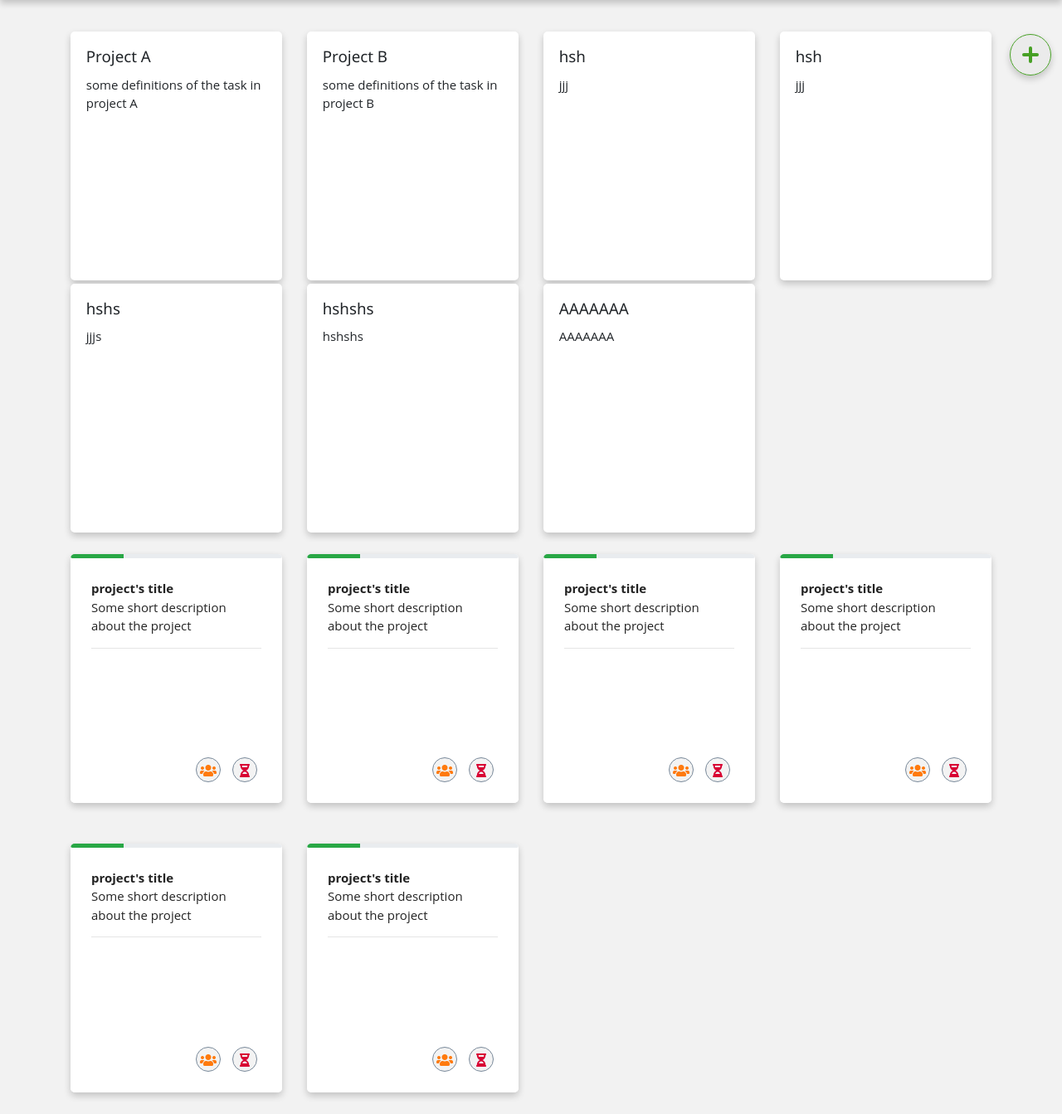
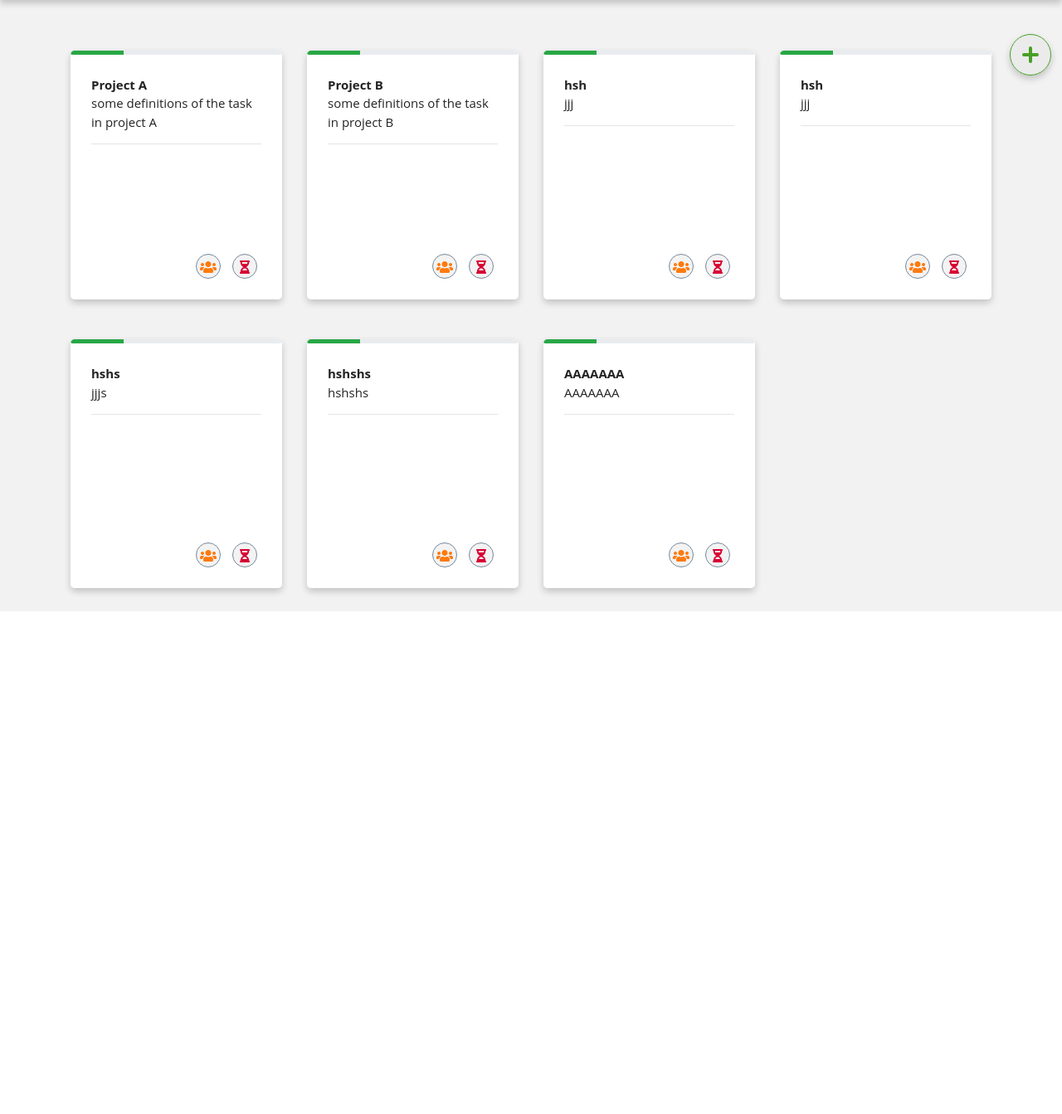
Before and after one commit to afieqhamieza/Project-Management, a Django app: page /engagements/ in a window 1280 px wide. Shown: the part 63-1406 px from the top of the page at 83% size. After the commit the page ends 800 px from the top, so only its background shows below. Run offline with Django 3.2, Linux system fonts and the light colour scheme; data comes from the database, SQL or seed files in the repository; both versions use the stored data as it was after the commit; some libraries are stand-ins or nearby versions.

Commit message:
django form worked!!!

```diff
--- a/ee/engagement/forms.py
+++ b/ee/engagement/forms.py
@@ -2,28 +2,21 @@ from django import forms
 from .models import *
 
 class EngagementForm(forms.ModelForm):
-    title = forms.CharField(label="Project Title", required=False,widget=forms.TextInput(
-        attrs={
-                "placeholder":" Project's title",
-                'class':'target',
-        }))
-    body = forms.CharField(label="Project's Description", required=False, widget=forms.TextInput(
-        attrs={
-                "placeholder":"Project's Description",
-        }))
-    startDate = forms.CharField(label="Start Date yyyy/mm/dd", required=False, widget=forms.TextInput(
-        attrs={
-                "placeholder":"Start Date yyyy/mm/dd",
-        }))
-    endDate = forms.CharField(label="End Date yyyy/mm/dd", required=False, widget=forms.TextInput(
-        attrs={
-                "placeholder":"End Date yyyy/mm/dd",
-        }))
-    staffId = forms.CharField(label="Engaged Employee", required=False, widget=forms.TextInput(
-        attrs={
-                "placeholder":"Engaged Employee",
-        }))
+    title = forms.CharField(label="Project Title", required=False, widget=forms.TextInput( attrs={}) )
+    body = forms.CharField(label="Project's Description", required=False, widget=forms.TextInput( attrs={}) )
+    startDate = forms.CharField(label="Start Date yyyy-mm-dd", required=False, widget=forms.TextInput( attrs={}) )
+    endDate = forms.CharField(label="End Date yyyy-mm-dd", required=False, widget=forms.TextInput( attrs={}) )
+    staffId = forms.CharField(label="Engaged Employee", required=False, widget=forms.TextInput( attrs={}) )
 
+    # clean start date
+    def clean_start_date(self):
+        data = self.cleaned_data['startDate']
+        # Check if a date is not in the past.
+        if data < datetime.date.today():
+            raise ValidationError(_('Invalid date - date has passed'))
+        # return the cleaned data.
+        return data
+    # end of clean start date function
 
     class Meta:
         model = Engagement
--- a/ee/engagement/templates/engagement_index.html
+++ b/ee/engagement/templates/engagement_index.html
@@ -35,15 +35,18 @@
 
                     <!-- Modal body -->
                     <form class="cuba" action="" method="post">
+                        {% csrf_token %}
                         <div class="group">
-                            <input type="text" required="true" id="{{form.title.id_for_label}}">
+                            <!-- <input type="text" required="true" id="{{form.title.id_for_label}}"> -->
+                            {{form.title}}
                             <span class="highlight"></span>
                             <span class="bar"></span>
                             <label>{{form.title.label}}</label>
                         </div>
 
                         <div class="group">
-                            <input type="text" required id="{{ form.body.id_for_label }}">
+                            <!-- <input type="text" required="true" id="{{ form.body.id_for_label }}"> -->
+                            {{form.body}}
                             <span class="highlight"></span>
                             <span class="bar"></span>
                             <label>{{ form.body.label }}</label>
@@ -52,7 +55,8 @@
                         <div class="row">
                             <div class="col">
                                 <div class="group">
-                                    <input type="text" required id="{{ form.startDate.id_for_label }}">
+                                    <!-- <input type="text" required="true" id="{{ form.startDate.id_for_label }}"> -->
+                                    {{ form.startDate }}
                                     <span class="highlight"></span>
                                     <span class="bar"></span>
                                     <label>{{ form.startDate.label }}</label>
@@ -61,7 +65,8 @@
                             &nbsp; &nbsp;
                             <div class="col">
                                 <div class="group">
-                                    <input type="text" required id="{{ form.endDate.id_for_label }}">
+                                    <!-- <input type="text" required="true" id="{{ form.endDate.id_for_label }}"> -->
+                                    {{ form.endDate }}
                                     <span class="highlight"></span>
                                     <span class="bar"></span>
                                     <label>{{ form.endDate.label }}</label>
@@ -70,17 +75,22 @@
                         </div>
 
                         <div class="group">
-                            <input type="text" required id="{{ form.staffId.id_for_label }}">
+                            <!-- <input type="text" required="true" id="{{ form.staffId.id_for_label }}"> -->
+                            {{ form.staffId }}
                             <span class="highlight"></span>
                             <span class="bar"></span>
                             <label>{{ form.staffId.label }}</label>
                         </div>
+                        <input type="submit" name="addProj" class="btn" value="Submit" style="background-color: #D80032; color: white; width: auto;">
                     </form>
 
                     <!-- Modal footer -->
                     <div class="modal-footer">
-                        <button type="submit" class="btn" style="background-color: #D80032; color: white;"><strong>Submit</strong></button>
+                        <input type="submit" name="addProj" class="btn" value="Submit" style="background-color: #D80032; color: white; width: auto;">
                     </div>
+
+                    <!-- to display message if successful -->
+
 
                 </div>
             </div>
@@ -91,13 +101,20 @@
     <!-- <h1>Engagements</h1> -->
     <div class="row">
         {% for engagement in engagements %}
-        <div class="col-md-3">
+        <div class="col-md-3 py-4">
             <div class="card mb-1">
-                <!-- <img class="card-img-top" src="{% static engagement.image %}" -->
-                <div class="card-body">
-                    <h5 class="card-title">{{ engagement.title }}</h5>
-                    <p class="card_text">{{ engagement.body }}</p>
-                    <!-- <a href="{% url 'engagement_detail' engagement.pk %}" class="btn btn-primary">Read More</a> -->
+                <div class="progress a">
+                    <div class="progress-bar bg-success" role="progressbar" style="width: 25%" aria-valuenow="25" aria-valuemin="0" aria-valuemax="100"></div>
+                </div>
+                <div class="card-content">
+                    <p>
+                        <strong>{{ engagement.title }}</strong><br /> {{ engagement.body }}
+                    </p>
+                    <hr />
+                    <div class="icon-block">
+                        <a href="#teamList" data-toggle="modal"><i class="fas fa-users"></i></a>
+                        <a href="#"> <i class="fas fa-hourglass-half"></i></a>
+                    </div>
                 </div>
             </div>
         </div>
@@ -105,7 +122,9 @@
     </div>
 
     <!-- later need to do for loop for this -->
-    <div class="row">
+    <!-- <div class="row">
+
+
 
         <div class="col-md-3 py-4">
             <div class="card mb-1">
@@ -197,25 +216,7 @@
             </div>
         </div>
 
-        <div class="col-md-3 py-4">
-            <div class="card mb-1">
-                <div class="progress a">
-                    <div class="progress-bar bg-success" role="progressbar" style="width: 25%" aria-valuenow="25" aria-valuemin="0" aria-valuemax="100"></div>
-                </div>
-                <div class="card-content">
-                    <p>
-                        <strong>project's title</strong><br /> Some short description about the project
-                    </p>
-                    <hr />
-                    <div class="icon-block">
-                        <a href="#teamList" data-toggle="modal"><i class="fas fa-users"></i></a>
-                        <a href="#"> <i class="fas fa-hourglass-half"></i></a>
-                    </div>
-                </div>
-            </div>
-        </div>
-
-    </div>
+    </div> -->
     <!-- end of the for loop -->
 
 
--- a/ee/engagement/views.py
+++ b/ee/engagement/views.py
@@ -1,8 +1,9 @@
-from django.shortcuts import render
+from django.shortcuts import render, get_object_or_404, redirect
 from engagement.models import Engagement
 from django.views.generic import CreateView
 from .models import Engagement
 from .forms import EngagementForm
+from django.contrib import messages
 
 # Create your views here.
 
@@ -10,11 +11,14 @@ from .forms import EngagementForm
 def engagement_index(request):
     engagement = Engagement.objects.all()   #the query
 
-    if request.method == 'POST':
-        form = EngagementForm(request.POST)
+    if (request.method == 'POST') and ("addProj" in request.POST):
+        form = EngagementForm(request.POST) #creating instance of the form
+        # import pdb ; pdb.set_trace()
         if form.is_valid():
             # should save user's input to the database here
-            return HttpResponseRedirect()   #here should enter a new url where it will go if successful
+            form.save()
+            messages.success(request, f'{"Form submission successful"}')
+            return redirect('engagement_index')   #here should enter a new url where it will go if successful
     else: # means GET
         form = EngagementForm()
 
```
Also changed, not shown: ee/db.sqlite3.
